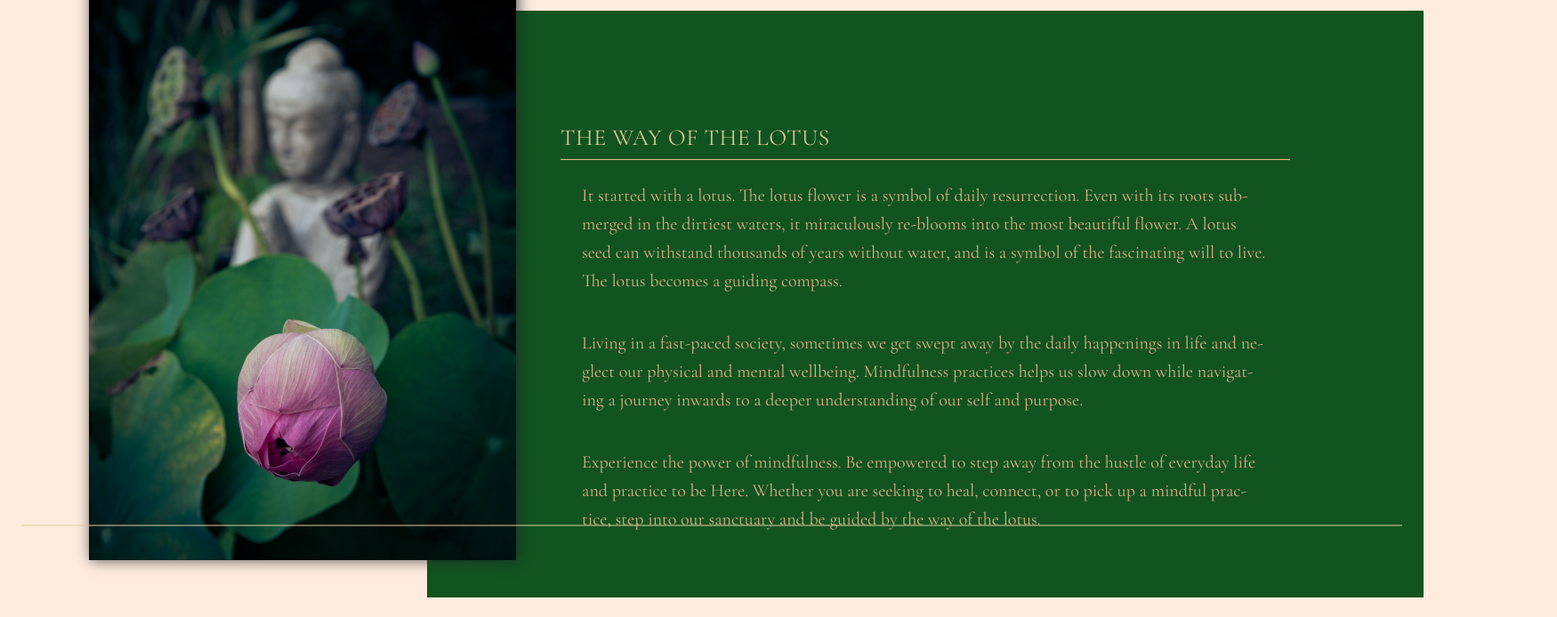
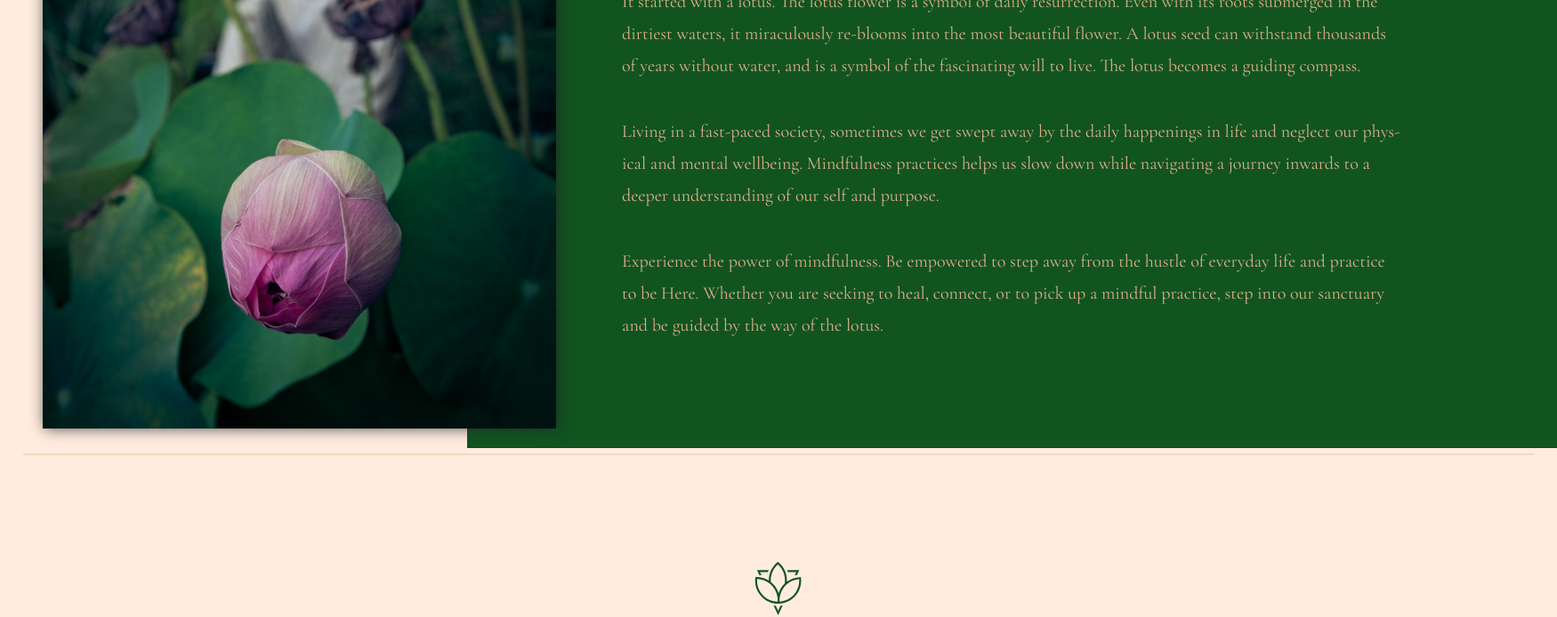
Before and after one commit to jieqiangt/the-hush-retreat, a Next.js app: page /discover in a window 1280 px wide. Shown: the part 1180-1874 px from the top of the page at 89% size, 1750 px wide, since content can reach past the window. Built offline with nearby package versions, Linux system fonts and the light colour scheme.

Commit message:
- added description section component - our founder section to get classes from index file

```diff
--- a/components/discover/OurFounder.js
+++ b/components/discover/OurFounder.js
@@ -1,12 +1,11 @@
 import ImgComposition from "../ui/ImgComposition";
-import classes from "../../sass/pages/discover.module.scss";
 
-export default function OurFounder() {
+export default function OurFounder(props) {
   return (
-    <section className={classes["founder"]}>
-      <div className={classes["founder--desc"]}>
-        <article className={classes["founder--desc--article"]}>
-          <h2 className={classes["founder--title"]}>Our Founder</h2>
+    <section className={props.classes[props.baseClass]}>
+      <div className={props.classes[`${props.baseClass}--desc`]}>
+        <article className={props.classes[`${props.baseClass}--desc--article`]}>
+          <h2 className={props.classes[`${props.baseClass}--title`]}>Our Founder</h2>
           <p>
             As a yoga teacher, Mandi believes in the importance of wellness and
             mindfulness in our daily lives. Aspiring to create a wellness
@@ -31,9 +30,9 @@ export default function OurFounder() {
           </p>
         </article>
       </div>
-      <div className={classes["founder--img"]}>
+      <div className={props.classes[`${props.baseClass}--img`]}>
         <ImgComposition />
       </div>
     </section>
-  );
+  )
 }
--- a/components/discover/TheWayOfLotus.js
+++ b/components/discover/TheWayOfLotus.js
@@ -1,41 +1,37 @@
-import classes from "../../sass/pages/discover.module.scss";
+import { Fragment } from "react";
+import DescriptionSection from "../ui/DescriptionSection";
 
-export default function TheWayOfLotus() {
+export default function TheWayOfLotus(props) {
+  const desc = (
+    <Fragment>
+      <p>
+        It started with a lotus. The lotus flower is a symbol of daily
+        resurrection. Even with its roots submerged in the dirtiest waters, it
+        miraculously re-blooms into the most beautiful flower. A lotus seed can
+        withstand thousands of years without water, and is a symbol of the
+        fascinating will to live. The lotus becomes a guiding compass.
+      </p>
+      <p>
+        Living in a fast-paced society, sometimes we get swept away by the daily
+        happenings in life and neglect our physical and mental wellbeing.
+        Mindfulness practices helps us slow down while navigating a journey
+        inwards to a deeper understanding of our self and purpose.
+      </p>
+      <p>
+        Experience the power of mindfulness. Be empowered to step away from the
+        hustle of everyday life and practice to be Here. Whether you are seeking
+        to heal, connect, or to pick up a mindful practice, step into our
+        sanctuary and be guided by the way of the lotus.
+      </p>
+    </Fragment>
+  );
 
   return (
-    <section className={classes["lotus"]}>
-      <div className={classes["lotus--img"]} />
-      <div className={classes["lotus--article"]}>
-        <div className={classes["lotus--article--box"]}>
-          <h2 className={classes["lotus--article--title"]}>
-            The Way Of The Lotus
-          </h2>
-          <article className={classes["lotus--article--desc"]}>
-            <p>
-              It started with a lotus. The lotus flower is a symbol of daily
-              resurrection. Even with its roots submerged in the dirtiest
-              waters, it miraculously re-blooms into the most beautiful flower.
-              A lotus seed can withstand thousands of years without water, and
-              is a symbol of the fascinating will to live. The lotus becomes a
-              guiding compass.
-            </p>
-            <p>
-              Living in a fast-paced society, sometimes we get swept away by the
-              daily happenings in life and neglect our physical and mental
-              wellbeing. Mindfulness practices helps us slow down while
-              navigating a journey inwards to a deeper understanding of our self
-              and purpose.
-            </p>
-            <p>
-              Experience the power of mindfulness. Be empowered to step away
-              from the hustle of everyday life and practice to be Here. Whether
-              you are seeking to heal, connect, or to pick up a mindful
-              practice, step into our sanctuary and be guided by the way of the
-              lotus.
-            </p>
-          </article>
-        </div>
-      </div>
-    </section>
+    <DescriptionSection
+      classes={props.classes}
+      baseClass={props.baseClass}
+      title="The Way of The Lotus"
+      desc={desc}
+    />
   );
 }
--- /dev/null
+++ b/components/ui/DescriptionSection.js
@@ -0,0 +1,22 @@
+import { Fragment } from "react";
+
+export default function DescriptionSection(props) {
+  return (
+    <Fragment>
+      <div className={props.classes[props.baseClass]} />
+      <div className={props.classes[`${props.baseClass}--img`]} />
+      <div className={props.classes[`${props.baseClass}--article`]}>
+        <div className={props.classes[`${props.baseClass}--article--box`]}>
+          <h2 className={props.classes[`${props.baseClass}--article--title`]}>
+            {props.title}
+          </h2>
+          <article
+            className={props.classes[`${props.baseClass}--article--desc`]}
+          >
+            {props.desc}
+          </article>
+        </div>
+      </div>
+    </Fragment>
+  );
+}
--- a/pages/discover/index.js
+++ b/pages/discover/index.js
@@ -19,9 +19,9 @@ export default function DiscoverPage() {
           classes={classes}
           baseClass="principle"
         />
-        <TheWayOfLotus />
+        <TheWayOfLotus classes={classes} baseClass="lotus"/>
         <OurApproach />
-        <OurFounder />
+        <OurFounder classes={classes} baseClass="founder"/>
       </Layout>
     </Fragment>
   );
--- a/sass/base/_utilities.scss
+++ b/sass/base/_utilities.scss
@@ -415,6 +415,39 @@
   }
 }
 
+@mixin description--section() {
+  position: relative;
+
+  &--img {
+    box-shadow: 2px 0px 15px 0px rgba($col-black-primary, 0.8);
+    z-index: $z-index-top;
+    background-size: cover;
+  }
+
+  &--article {
+    display: flex;
+    align-items: center;
+    hyphens: auto;
+    z-index: $z-index-top - 1;
+
+    &--box {
+      text-align: left;
+      display: flex;
+      flex-direction: column;
+      gap: 1.2rem;
+    }
+
+    &--desc {
+      display: flex;
+      flex-direction: column;
+      gap: 3.8rem;
+      margin-left: 2.4rem;
+      padding-right: 2.4rem;
+    }
+  }
+
+}
+
 @mixin retreat-about() {
   display: grid;
   grid-template-colmns: 30fr 70fr;
--- a/sass/pages/discover.module.scss
+++ b/sass/pages/discover.module.scss
@@ -8,10 +8,10 @@
   grid-template-columns:
     [full-start] 1fr [center-start] repeat(
       10,
-      [col-start] minmax(16rem, min-content) [col-end]
+      [col-start] minmax(17.5rem, min-content) [col-end]
     )
     [center-end] 1fr [full-end];
-  grid-template-rows: 6.5vh 100vh repeat(4, min-content);
+  grid-template-rows: 6.5vh 100vh 100vh repeat(3, min-content);
 
   &--nav {
     grid-column: full-start / full-end;
@@ -20,12 +20,16 @@
 }
 
 .principle {
-
-  @include banner((linear-gradient(
-    rgba($col-white-primary, 0.2),
-    rgba($col-white-primary, 0.6)
-  ),
-  url("../../public/img/meditation-1-lg.jpg")), (bottom 45% left 0%));
+  @include banner(
+    (
+      linear-gradient(
+        rgba($col-white-primary, 0.2),
+        rgba($col-white-primary, 0.6)
+      ),
+      url("../../public/img/meditation-1-lg.jpg")
+    ),
+    (bottom 45% left 0%)
+  );
   grid-column: full-start / full-end;
   grid-row: 2;
   position: relative;
@@ -67,12 +71,9 @@
 }
 
 .lotus {
-  @include z-layout(30fr);
+  @include description--section();
   grid-column: full-start / full-end;
   grid-row: 3;
-  background-color: $col-white-primary;
-  position: relative;
-  margin-top: 20rem;
 
   &::after {
     content: "";
@@ -89,25 +90,22 @@
   &--img {
     background-image: url("../../public/img/lotus-1-lg.jpg");
     background-position: bottom;
-    width: 100%;
-    height: 80%;
-    margin: 8rem -10rem 0rem auto;
-    box-shadow: 2px 0px 15px 0px rgba($col-black-primary, 0.8);
-    z-index: $z-index-top;
+    width: 110%;
+    height: 70%;
+    margin: 25rem -10rem 0rem auto;
+    grid-column: col-start 1 / col-end 3;
+    grid-row: 3;
   }
 
   &--article {
     font-size: $font-size-text-md;
     line-height: $font-line-height-lg;
-    hyphens: auto;
+    grid-column: col-end 3 / full-end;
+    grid-row: 3;
+
 
     &--box {
-      width: 100%;
-      text-align: left;
-      position: static;
       background-color: $col-main-primary;
-      display: flex;
-      flex-direction: column;
       padding: 12rem 15rem;
       margin-top: 14rem;
     }
@@ -119,13 +117,6 @@
     }
 
     &--desc {
-      text-align: left;
-      display: flex;
-      flex-direction: column;
-      gap: 3.8rem;
-      margin-left: 2.4rem;
-      padding-right: 2.4rem;
-      margin-bottom: 0rem;
       color: $col-gray-tint-2;
     }
   }
@@ -159,10 +150,10 @@
   &--title {
     @include section--title($col-main-tint-1, $letter-spacing-xs);
     margin: 2.4rem 0rem 3.6rem 0rem;
-}
+  }
 
   &--feature-box {
-    @include feature-box(2.4rem, darken(rgba($col-gray-tint-1, 0.7),10%));
+    @include feature-box(2.4rem, darken(rgba($col-gray-tint-1, 0.7), 10%));
     margin-bottom: 4.8rem;
 
     &--item {
```
